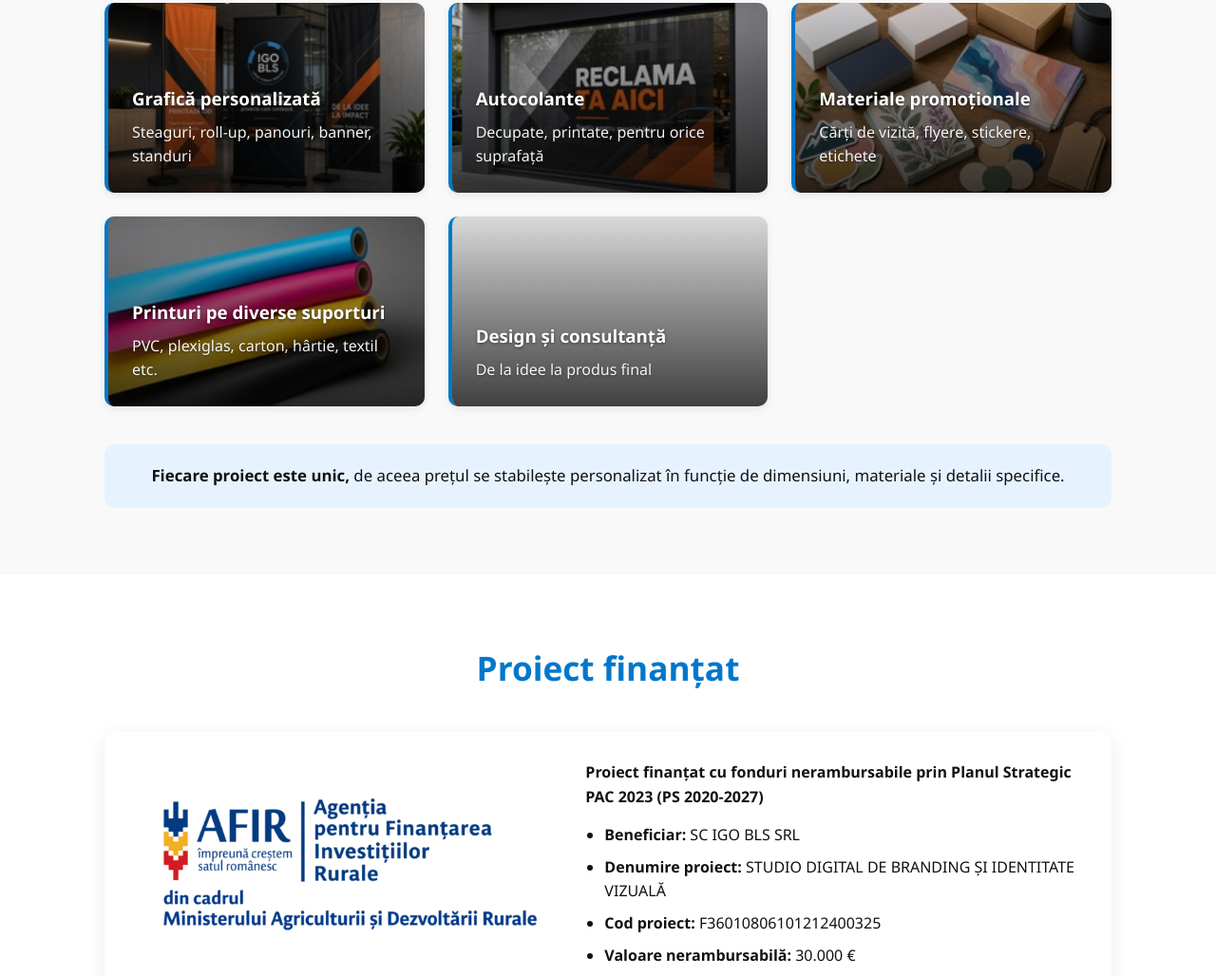
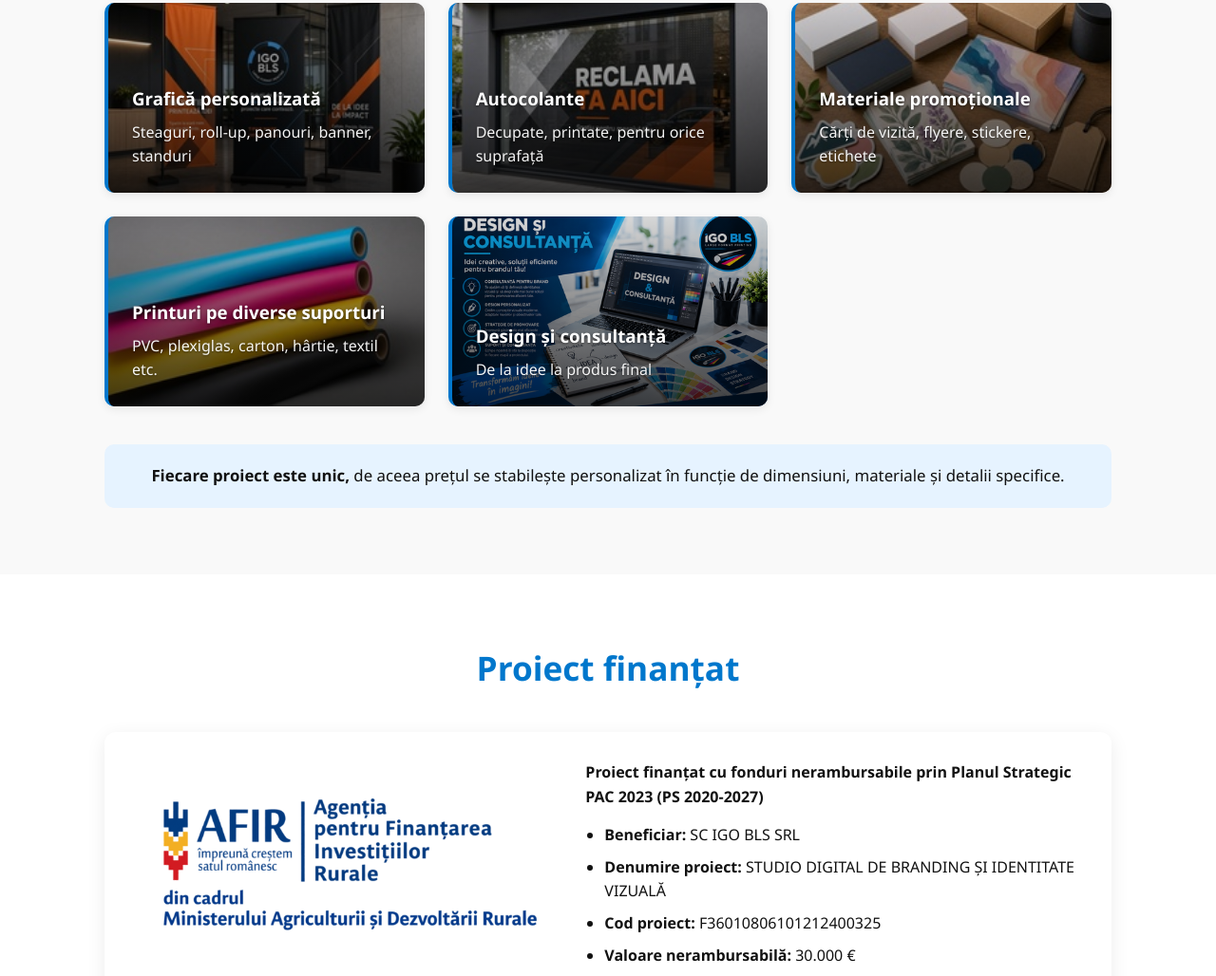
Before and after one commit to Balasan2000/igobls.ro, a plain HTML site: page index.html in a window 1280 px wide. Shown: the part 1409-2437 px from the top of the page at 95% size. Drawn offline with Linux system fonts and the light colour scheme.

Commit message:
Change background image from pc.jpg to pc.png

```diff
--- a/index.html
+++ b/index.html
@@ -103,7 +103,7 @@
                         <p>PVC, plexiglas, carton, hârtie, textil etc.</p>
                     </div>
                 </div>
-                <div class="serviciu serviciu-bg" style="background-image: url('images/pc.jpg');">
+                <div class="serviciu serviciu-bg" style="background-image: url('images/pc.png');">
                     <div class="serviciu-overlay">
                         <h3>Design și consultanță</h3>
                         <p>De la idee la produs final</p>
```
